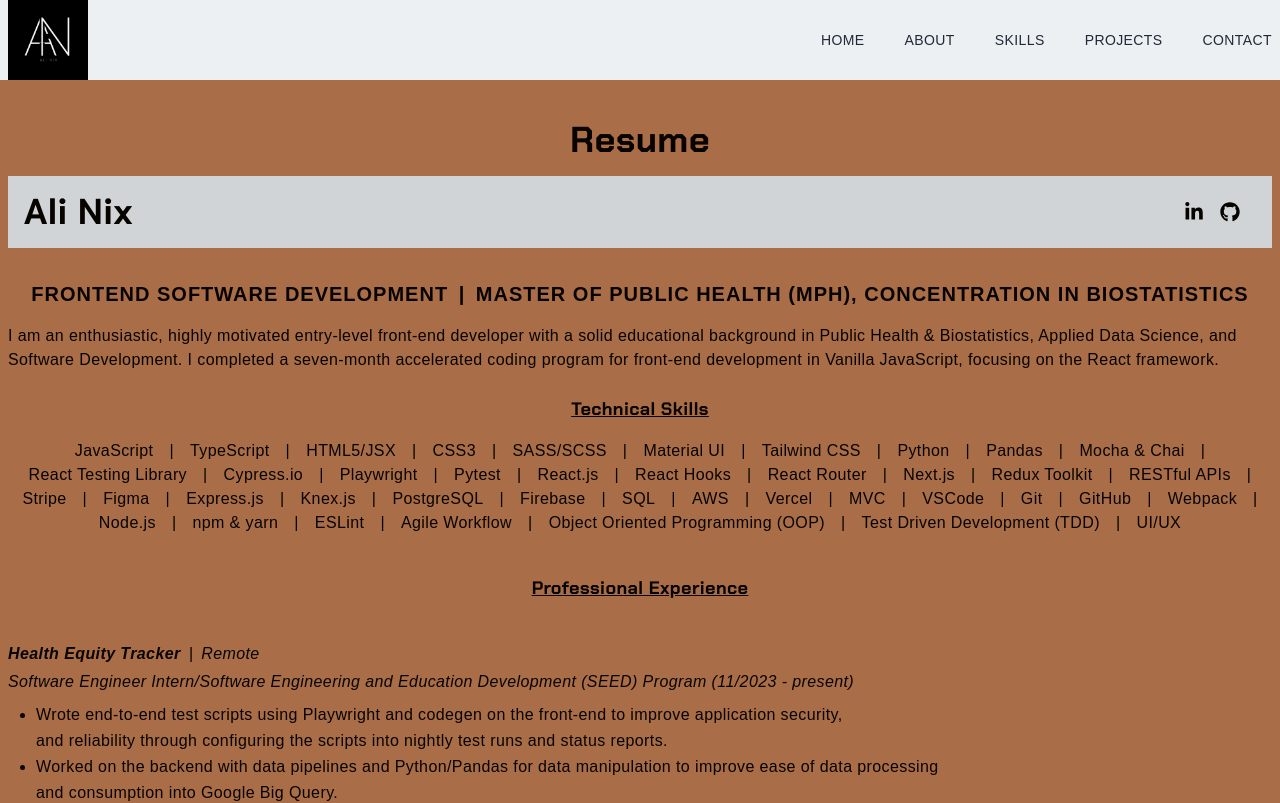
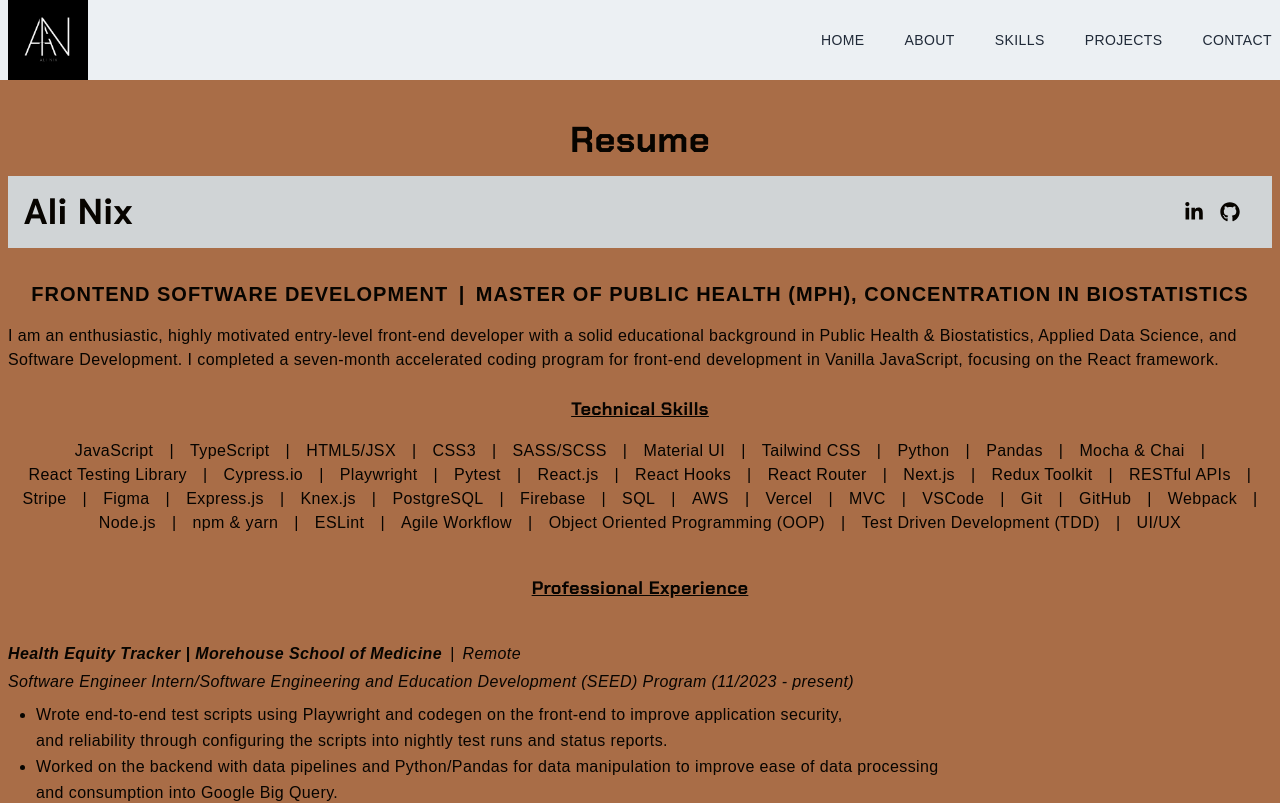
Before and after one commit to alinix1/portfolio-demo, a Next.js app: page /resume in a window 1280 px wide. Shown: the top 803 px of the page. Built offline with nearby package versions, Linux system fonts and the light colour scheme.

Commit message:
enhance resume by adding Morehouse School of Medicine affiliation

```diff
--- a/src/pages/resume.jsx
+++ b/src/pages/resume.jsx
@@ -153,7 +153,9 @@ const resume = () => {
         </h5>
         <div className="py-6">
           <p className="italic">
-            <span className="font-bold italic">Health Equity Tracker</span>
+            <span className="font-bold italic">
+              Health Equity Tracker | Morehouse School of Medicine
+            </span>
             <span className="px-2">|</span>Remote
           </p>
           <p className="py-1 italic">
@@ -254,7 +256,7 @@ const resume = () => {
         </div>
         <div className="py-6">
           <p className="italic">
-            <span className="font-bold italic">The Commons XR</span>
+            <span className="font-bold italic">The Commons XR </span>
             <span className="px-2">|</span>Remote
           </p>
           <p className="py-1 italic">
```
